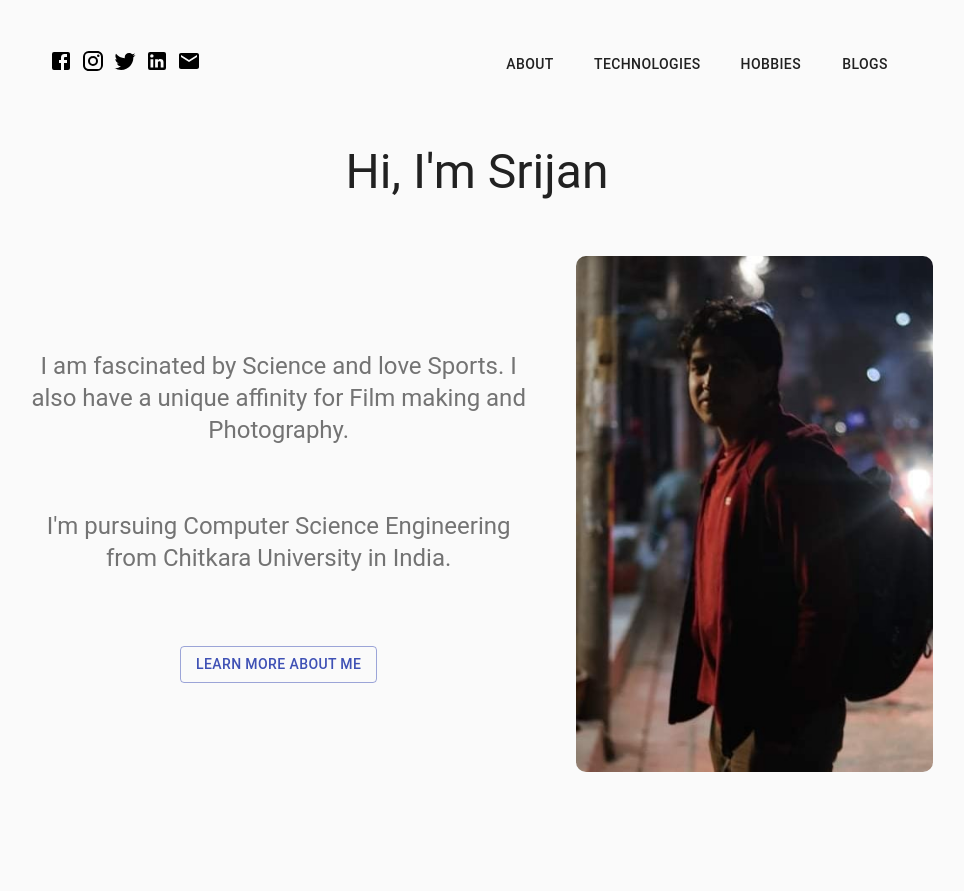
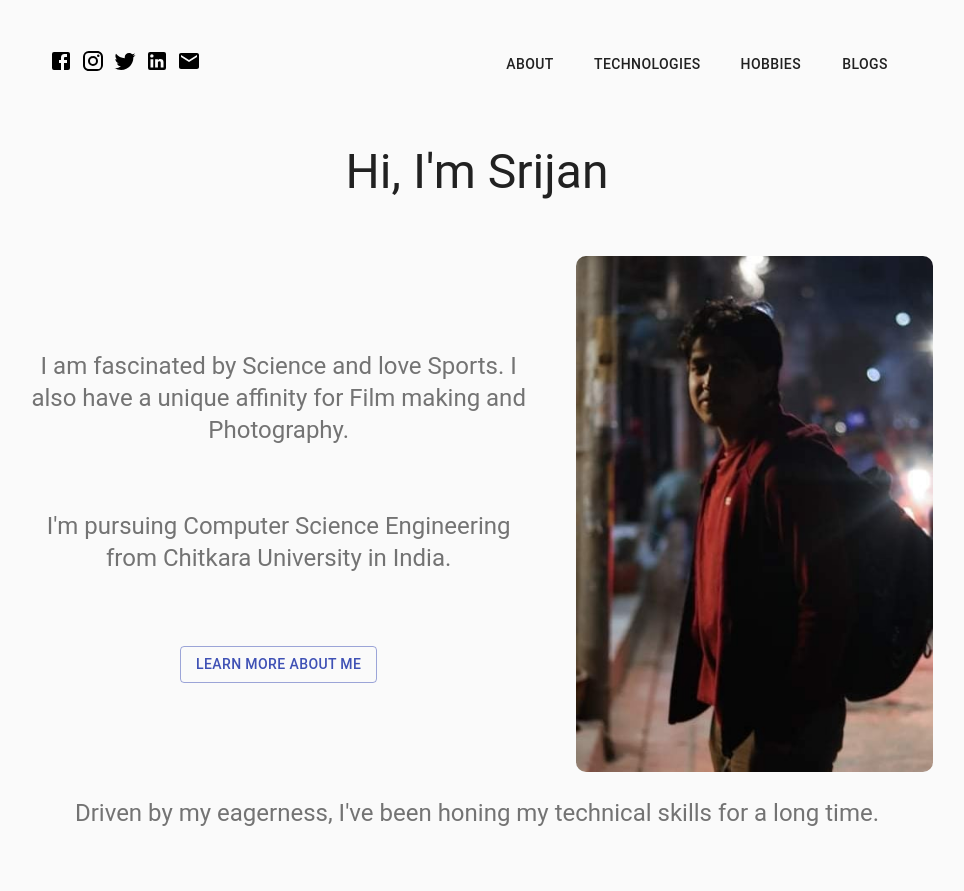
Before and after one commit to pokharelsrj/personal-website, a React (Create React App) app in the folder client/: page / in a window 1280 px wide. Shown: the top 891 px of the page, without its empty margins (163-1127 px from the left). Built offline with nearby package versions, Linux system fonts and the light colour scheme.

Commit message:
Add Skiils component to Home page

```diff
--- a/client/src/pages/Home/Home.tsx
+++ b/client/src/pages/Home/Home.tsx
@@ -3,6 +3,7 @@ import Header from "../../components/Header";
 import Introduction from "../../components/Introduction";
 import Footer from "../../components/Footer";
 import { CssBaseline } from "@material-ui/core";
+import Skills from "../../components/Skills";
 
 export const Home: React.FC = () => {
   return (
@@ -10,6 +11,7 @@ export const Home: React.FC = () => {
       <CssBaseline />
       <Header />
       <Introduction />
+      <Skills />
       <Footer />
     </>
   );
```
